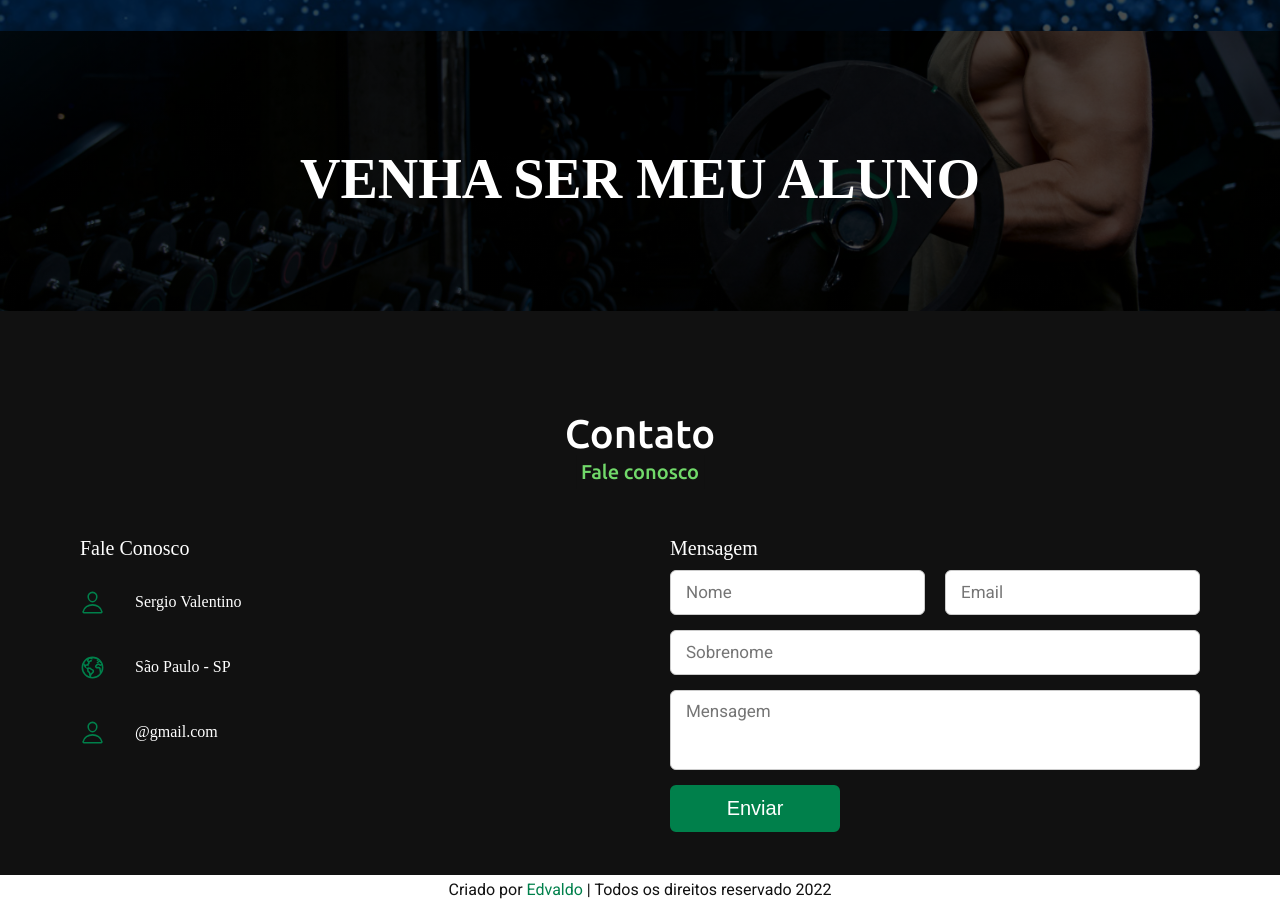
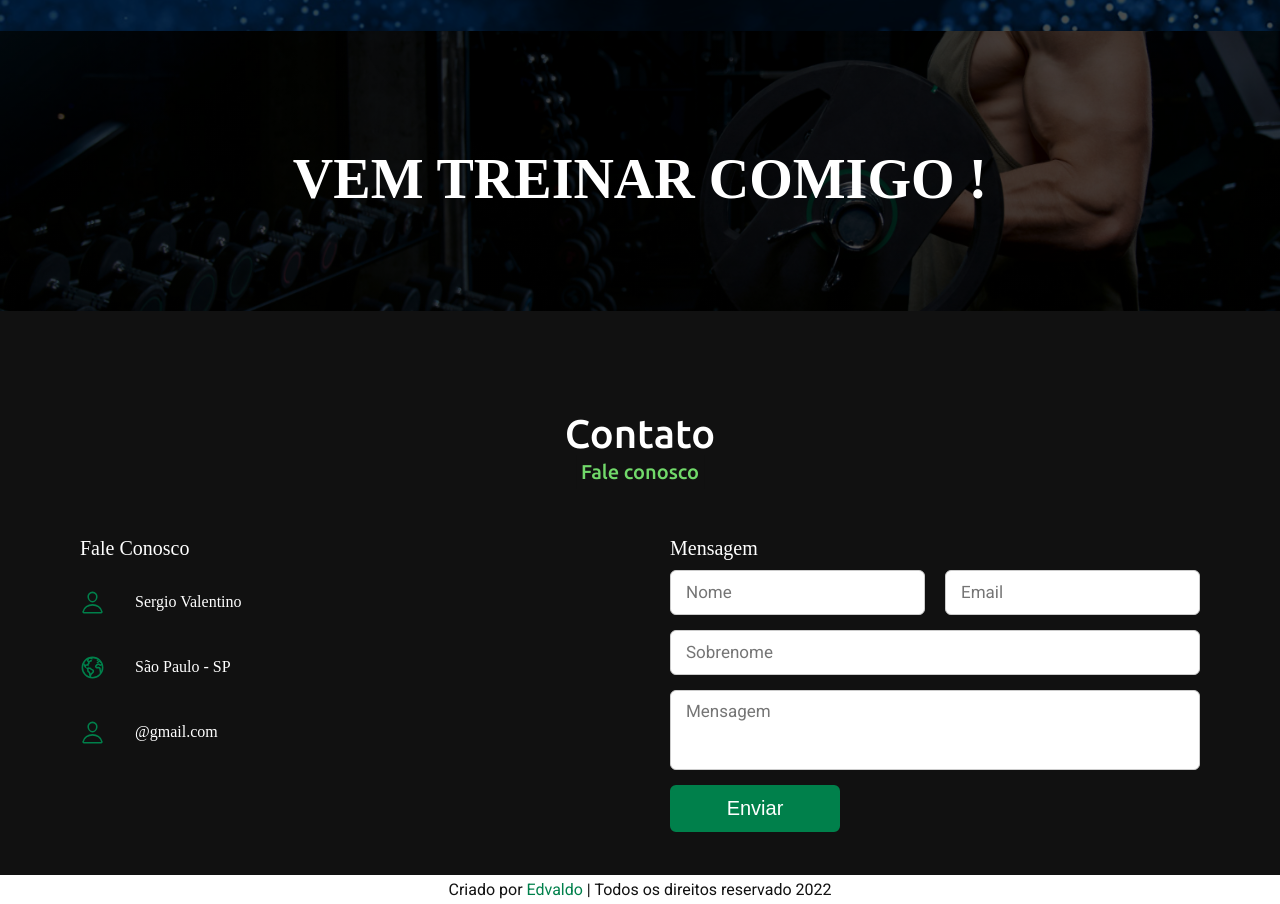
Before and after one commit to edvaldoljr/Projeto-FrontEnd-FreeLancer-Landing-Page-Personal-Trainer, a plain HTML site: page index.html in a window 1280 px wide. Shown: the part 2588-3492 px from the top of the page. Drawn offline with nearby package versions, Linux system fonts and the light colour scheme.

Commit message:
TROCANDO TEXTO

```diff
--- a/index.html
+++ b/index.html
@@ -165,7 +165,7 @@
 
     <!-- sessão venha ser meu aluno-->
     <section class="banner">
-      <h3>VENHA SER MEU ALUNO</h3>
+      <h3>VEM TREINAR COMIGO !</h3>
   </section>
 
     <!--Sessão contato-->
```
